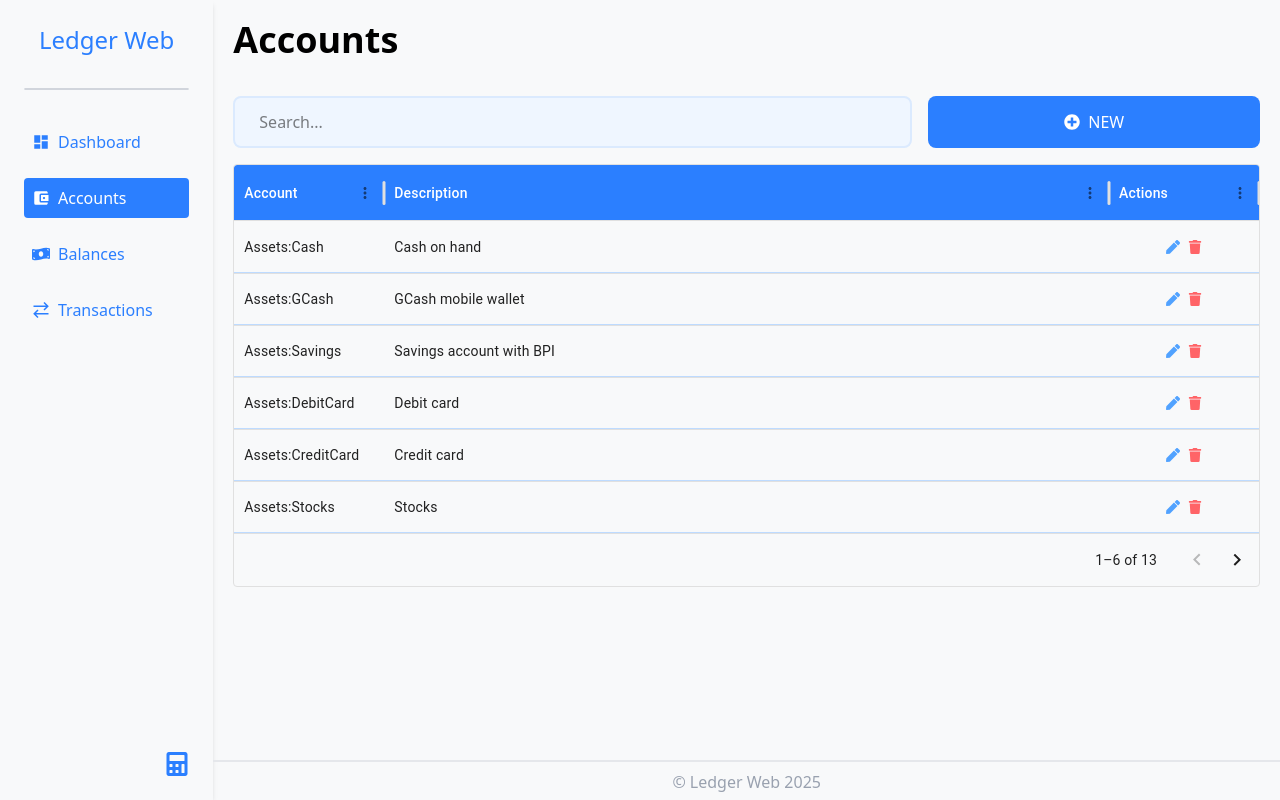
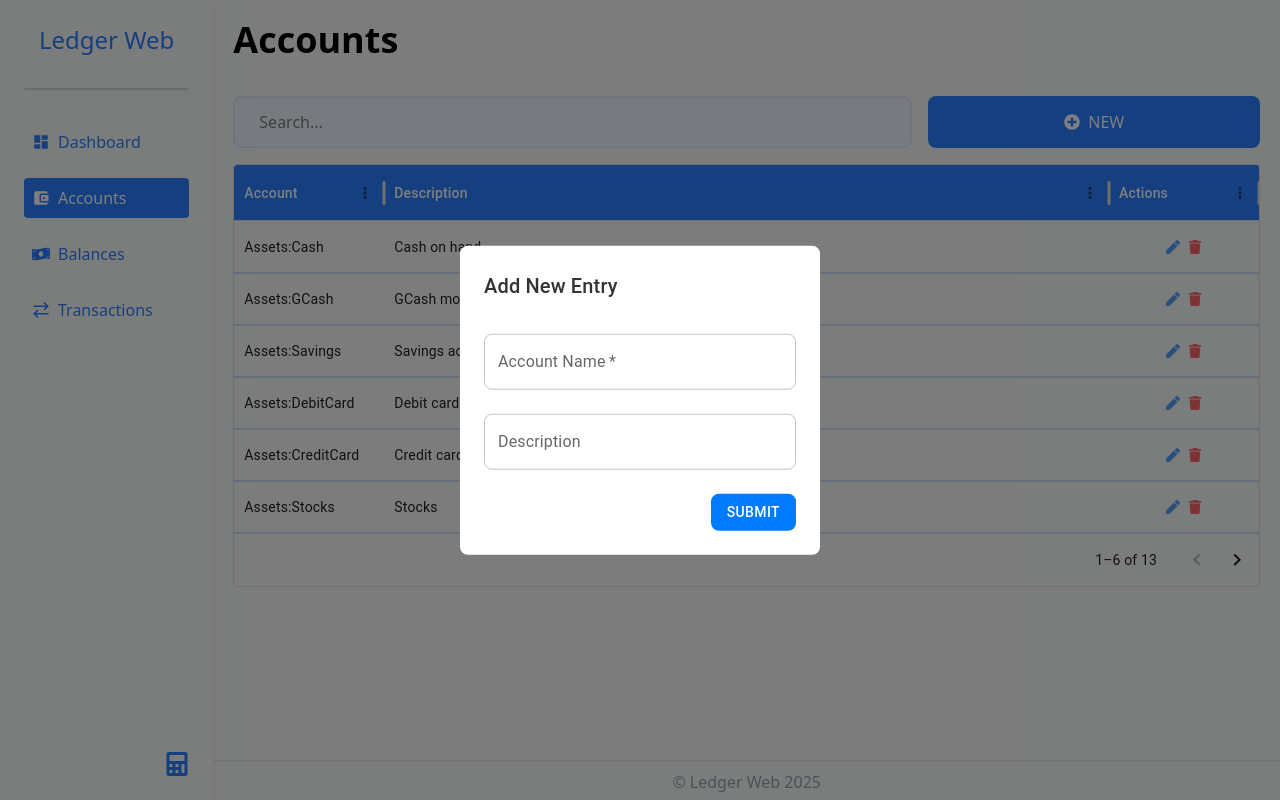
Before and after one commit to ClydeMondero/ledger-web, a React (Vite) app in the folder frontend/: page /accounts in a window 1280 px wide. Both pictures are taken after a click on the button "NEW". Built offline with nearby package versions, Linux system fonts and the light colour scheme.

Commit message:
feat: added form modals

```diff
--- a/frontend/src/components/DataTable.jsx
+++ b/frontend/src/components/DataTable.jsx
@@ -3,6 +3,7 @@ import { DataGrid } from "@mui/x-data-grid";
 import { FaPlusCircle } from "react-icons/fa";
 import * as motion from "motion/react-client";
 import formatMoney from "../utilities/formatMoney";
+import FormModal from "./FormModal";
 
 export default function DataTable({
   rows,
@@ -11,10 +12,12 @@ export default function DataTable({
   search = false,
   button = false,
   sum,
+  fields,
 }) {
   const [searchText, setSearchText] = useState("");
   const [filteredRows, setFilteredRows] = useState(rows);
   const [total, setTotal] = useState(0);
+  const [isModalOpen, setIsModalOpen] = useState(false);
 
   useEffect(() => {
     const total = filteredRows.reduce((acc, row) => acc + row[sum], 0);
@@ -31,6 +34,10 @@ export default function DataTable({
       )
     );
     setFilteredRows(filteredData);
+  };
+
+  const handleAddClick = () => {
+    setIsModalOpen(true);
   };
 
   return (
@@ -61,7 +68,7 @@ export default function DataTable({
             className={`col-span-${
               search ? 4 : 12
             } flex items-center justify-center gap-2 bg-blue-500 hover:bg-blue-600 text-white py-2 px-4 rounded-lg`}
-            onClick={() => console.log("Add button clicked")}
+            onClick={handleAddClick}
           >
             <FaPlusCircle />
             NEW
@@ -77,15 +84,9 @@ export default function DataTable({
         <DataGrid
           rows={filteredRows}
           loading={loading}
-          slotProps={{
-            loadingOverlay: {
-              variant: "linear-progress",
-              noRowsVariant: "skeleton",
-            },
-          }}
           columns={columns}
           disableRowSelectionOnClick
-          getRowClassName={(params) => `table-row`}
+          getRowClassName={() => `table-row`}
           initialState={{
             pagination: {
               paginationModel: { pageSize: 6, page: 0 },
@@ -103,6 +104,13 @@ export default function DataTable({
           </span>
         )}
       </motion.div>
+      {fields && (
+        <FormModal
+          open={isModalOpen}
+          onClose={() => setIsModalOpen(false)}
+          fields={fields}
+        />
+      )}
     </div>
   );
 }
--- /dev/null
+++ b/frontend/src/components/FormModal.jsx
@@ -0,0 +1,125 @@
+import React, { useState } from "react";
+import {
+  Button,
+  Modal,
+  Box,
+  TextField,
+  Typography,
+  MenuItem,
+} from "@mui/material";
+
+const FormModal = ({ open, onClose, fields }) => {
+  const [formData, setFormData] = useState({});
+
+  const handleChange = (e) => {
+    const { name, value } = e.target;
+    setFormData({ ...formData, [name]: value });
+  };
+
+  const handleSubmit = (e) => {
+    e.preventDefault();
+    console.log("Form Data:", formData);
+    setFormData({});
+    onClose();
+  };
+
+  const handleClose = () => {
+    setFormData({});
+    onClose();
+  };
+
+  return (
+    <Modal open={open} onClose={handleClose}>
+      <Box
+        sx={{
+          position: "absolute",
+          top: "50%",
+          left: "50%",
+          transform: "translate(-50%, -50%)",
+          width: 360,
+          bgcolor: "#fff",
+          p: 3,
+          borderRadius: 2,
+          ":focus": { outline: "none" },
+        }}
+      >
+        <Typography variant="h6" component="h2" mb={2} color="#333">
+          Add New Entry
+        </Typography>
+        <form onSubmit={handleSubmit}>
+          {fields.map((field) =>
+            field.type === "select" ? (
+              <TextField
+                key={field.name}
+                select
+                fullWidth
+                label={field.label}
+                name={field.name}
+                value={formData[field.name] || ""}
+                onChange={handleChange}
+                margin="normal"
+                required={field.required}
+                variant="outlined"
+                InputProps={{
+                  sx: {
+                    borderRadius: 2,
+                  },
+                  MenuProps: {
+                    PaperProps: {
+                      style: {
+                        maxHeight: 200,
+                        overflow: "auto",
+                      },
+                    },
+                  },
+                }}
+              >
+                {field.options.slice(0, 5).map((option, index) => (
+                  <MenuItem key={index} value={option}>
+                    {option}
+                  </MenuItem>
+                ))}
+              </TextField>
+            ) : (
+              <TextField
+                key={field.name}
+                fullWidth
+                label={field.label}
+                name={field.name}
+                value={formData[field.name] || ""}
+                onChange={handleChange}
+                margin="normal"
+                type={field.type}
+                required={field.required}
+                variant="outlined"
+                InputProps={{
+                  sx: {
+                    borderRadius: 2,
+                  },
+                }}
+              />
+            )
+          )}
+          <Box display="flex" justifyContent="flex-end">
+            <Button
+              type="submit"
+              variant="contained"
+              sx={{
+                mt: 2,
+                bgcolor: "#007bff",
+                paddingX: 2,
+                ":hover": { bgcolor: "#0056b3" },
+                borderRadius: 2,
+                boxShadow: 0,
+              }}
+            >
+              Submit
+            </Button>
+          </Box>
+        </form>
+      </Box>
+    </Modal>
+  );
+};
+
+export default FormModal;
--- a/frontend/src/pages/Accounts.jsx
+++ b/frontend/src/pages/Accounts.jsx
@@ -33,6 +33,21 @@ const Accounts = () => {
       description: "Long-term liabilities",
     },
     { id: 13, account: "Liabilities:CreditCard", description: "Credit card" },
+  ];
+
+  const accountFields = [
+    {
+      name: "accountName",
+      label: "Account Name",
+      type: "text",
+      required: true,
+    },
+    {
+      name: "description",
+      label: "Description",
+      type: "text",
+      required: false,
+    },
   ];
 
   const handleEdit = (id) => {
@@ -81,7 +96,14 @@ const Accounts = () => {
 
   return (
     <div className="h-full grid-cols-12 grid-rows-12">
-      <DataTable columns={columns} rows={rows} loading={false} search button />
+      <DataTable
+        columns={columns}
+        rows={rows}
+        fields={accountFields}
+        loading={false}
+        search
+        button
+      />
     </div>
   );
 };
--- a/frontend/src/pages/Transactions.jsx
+++ b/frontend/src/pages/Transactions.jsx
@@ -1,10 +1,14 @@
-import React from "react";
+import { useState } from "react";
 import { FaPen, FaTrash } from "react-icons/fa";
 import DataTable from "../components/DataTable";
 import formatMoney from "../utilities/formatMoney";
 import { formatDate, formatToMMDDYYYY } from "../utilities/formatDate";
 
 const Transactions = () => {
+  const [accounts, setAccounts] = useState(
+    Array.from({ length: 20 }, (_, i) => `Account ${i + 1}`)
+  );
+
   const rows = Array.from({ length: 100 }, (_, i) => ({
     id: i + 1,
     date: new Date(Date.now() - i * 24 * 60 * 60 * 1000)
@@ -15,6 +19,13 @@ const Transactions = () => {
     to_account: `To Account ${i + 1}`,
     from_account: `From Account ${i + 1}`,
   }));
+
+  const handleAddAccount = (newAccount) => {
+    if (!accounts.includes(newAccount)) {
+      setAccounts([...accounts, newAccount]);
+      console.log("New Account Added:", newAccount);
+    }
+  };
 
   const handleEdit = (id) => {
     console.log("Edit clicked for ID:", id);
@@ -91,9 +102,47 @@ const Transactions = () => {
     },
   ];
 
+  const transactionFields = [
+    {
+      name: "payee",
+      label: "Payee",
+      type: "text",
+      required: true,
+    },
+    {
+      name: "balance",
+      label: "Balance",
+      type: "text",
+      required: true,
+    },
+    {
+      name: "from_account",
+      label: "From Account",
+      type: "select",
+      required: true,
+      options: accounts,
+      onAddOption: handleAddAccount,
+    },
+    {
+      name: "to_account",
+      label: "To Account",
+      type: "select",
+      required: true,
+      options: accounts,
+      onAddOption: handleAddAccount,
+    },
+  ];
+
   return (
     <div className="h-full grid-cols-12 grid-rows-12">
-      <DataTable columns={columns} rows={rows} loading={false} search button />
+      <DataTable
+        columns={columns}
+        rows={rows}
+        fields={transactionFields}
+        loading={false}
+        search
+        button
+      />
     </div>
   );
 };
```
